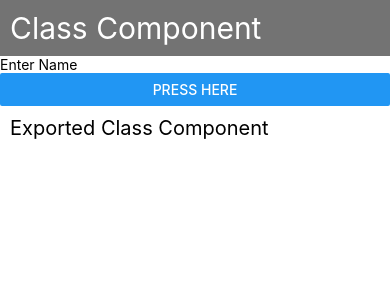
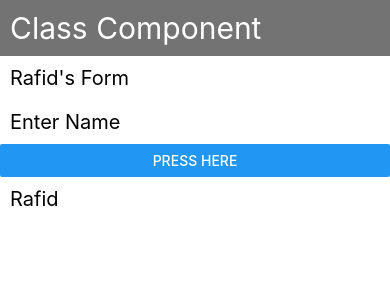
Before and after one commit to TahmeedMahbub/React-Native-Practise, a React Native app: screen / in a window 390 px wide. Shown: the top 300 px of the page. Built offline with nearby package versions, Linux system fonts and the light colour scheme.

Commit message:
Class Component: State, Props

```diff
--- /dev/null
+++ b/App.js
@@ -0,0 +1,37 @@
+import React, { Component } from 'react';
+import {Button, Text, TextInput, View} from 'react-native';
+import Student from './components/Student';
+
+class App extends Component {
+  constructor () { // CONSTRUCTOR IS NEEDED FOR CLASS COMPONENT
+    super(); // SUPER KEYWORD IS USED FOR CALL CONSTRUCTOR OF PARENT CLASS
+    this.state={
+      name: "Rafid",
+      age: "25"
+    }
+  }
+
+  updateName(val) {
+    this.setState({name:val});
+  }
+
+
+  render(){
+    return (
+      <View>
+        <Text style={{ fontSize:30, padding: 10, backgroundColor: "#737373", color: "white" }}>Class Component</Text>
+        <Text style={{ fontSize:20, padding: 10}}>{this.state.name}'s Form</Text>
+        <TextInput
+          placeholder="Enter Name"
+          style={{ fontSize:20, padding: 10}}
+          onChangeText={(text)=>this.updateName(text)}
+        />
+        <Button title="Press Here" />
+        <Student name={this.state.name} />
+      </View>
+    )
+  }
+
+}
+
+export default App;
--- a/App.tsx
+++ /dev/null
@@ -1,193 +0,0 @@
-import React, { Component } from 'react';
-import {Button, Text, TextInput, View} from 'react-native';
-import ExtStyles from './style'
-import AlphabetData from './components/AlphabetData';
-import Student from './components/Student';
-
-class App extends Component {
-  fruit = () => {
-    console.warn('Apple');
-  }
-  render(){
-    return (
-      <View>
-        <Text style={{ fontSize:30, padding: 10, backgroundColor: "#737373", color: "white" }}>Class Component</Text>
-        <TextInput placeholder="Enter Name" />
-        <Button title="Press Here" onPress={this.fruit} />
-        <Student />
-      </View>
-    )
-  }
-
-}
-
-// function App(): React.JSX.Element {
-  //   var alphabets = [
-  //     {
-  //       id: 1,
-  //       name: "A"
-  //     },
-  //     {
-  //       id: 2,
-  //       name: "B"
-  //     },
-  //     {
-  //       id: 3,
-  //       name: "C"
-  //     },
-  //     {
-  //       id: 4,
-  //       name: "D"
-  //     },
-  //     {
-  //       id: 5,
-  //       name: "E"
-  //     },
-  //     {
-  //       id: 6,
-  //       name: "F"
-  //     },
-  //     {
-  //       id: 7,
-  //       name: "G"
-  //     },
-  //     {
-  //       id: 8,
-  //       name: "H"
-  //     },
-  //     {
-  //       id: 9,
-  //       name: "I"
-  //     },
-  //     {
-  //       id: 10,
-  //       name: "J"
-  //     },
-  //     {
-  //       id: 11,
-  //       name: "K"
-  //     },
-  //     {
-  //       id: 12,
-  //       name: "L"
-  //     },
-  //     {
-  //       id: 13,
-  //       name: "N"
-  //     },
-  //     {
-  //       id: 14,
-  //       name: "M"
-  //     },
-  //     {
-  //       id: 15,
-  //       name: "O"
-  //     },
-  //     {
-  //       id: 16,
-  //       name: "P"
-  //     },
-  //     {
-  //       id: 17,
-  //       name: "Q"
-  //     },
-  //     {
-  //       id: 18,
-  //       name: "R"
-  //     },
-  //     {
-  //       id: 19,
-  //       name: "S"
-  //     },
-  //     {
-  //       id: 20,
-  //       name: "T"
-  //     },
-  //     {
-  //       id: 21,
-  //       name: "U"
-  //     },
-  //     {
-  //       id: 22,
-  //       name: "V"
-  //     },
-  //     {
-  //       id: 23,
-  //       name: "W"
-  //     },
-  //     {
-  //       id: 24,
-  //       name: "X"
-  //     },
-  //     {
-  //       id: 25,
-  //       name: "Y"
-  //     },
-  //     {
-  //       id: 26,
-  //       name: "Z"
-  //     },
-  //   ];
-
-  //   var users = [
-  //     {
-  //       id: 1,
-  //       name: "Tahmeed",
-  //       data: ["PHP", "Laravel", "CakePHP", "Wordpress"]
-  //     },
-  //     {
-  //       id: 2,
-  //       name: "Mahbub",
-  //       data: ["Business", "Project", "Land Share"]
-  //     },
-  //     {
-  //       id: 3,
-  //       name: "Rafid",
-  //       data: ["JavaScript", "CSS", "React Native"]
-  //     },
-  //   ]
-
-  //   return (
-  //     <View>
-  //       <Text style={{ fontSize:30, padding: 10, backgroundColor: "#737373", color: "white" }}>Class Component</Text>
-
-  //       <SectionList
-  //       sections = {users}
-  //       renderItem={({item})=>
-  //         <Text style={{ fontSize: 20, marginLeft: 30 }}>{item}</Text>
-  //       }
-  //       renderSectionHeader={({section:{name}})=>(
-  //         <Text style={{ fontSize: 25, marginLeft: 10 }}>{name}</Text>
-  //       )}
-  //       />
-
-  //     </View>
-  //   );
-  // }
-
-  // const style = StyleSheet.create({
-  //   textInput: {
-  //     fontSize: 20,
-  //     margin: 10,
-  //     padding: 10,
-  //     borderWidth: 2,
-  //     borderRadius: 10,
-  //     borderColor:"grey"
-  //   },
-
-  //   item: {
-  //     fontSize: 20,
-  //     padding: 7,
-  //     flex: 1,
-
-  //   },
-
-  //   box: {
-  //     flexDirection: 'row',
-  //     borderWidth: 2,
-  //     margin: 5,
-  //   },
-// })
-
-
-export default App;
--- a/components/Student.js
+++ b/components/Student.js
@@ -5,7 +5,7 @@ class Student extends Component {
   render(){
     return (
       <View>
-        <Text style={{ fontSize:20, padding: 10 }}>Exported Class Component</Text>
+        <Text style={{ fontSize:20, padding: 10 }}>{this.props.name}</Text>
       </View>
     )
   }
```
